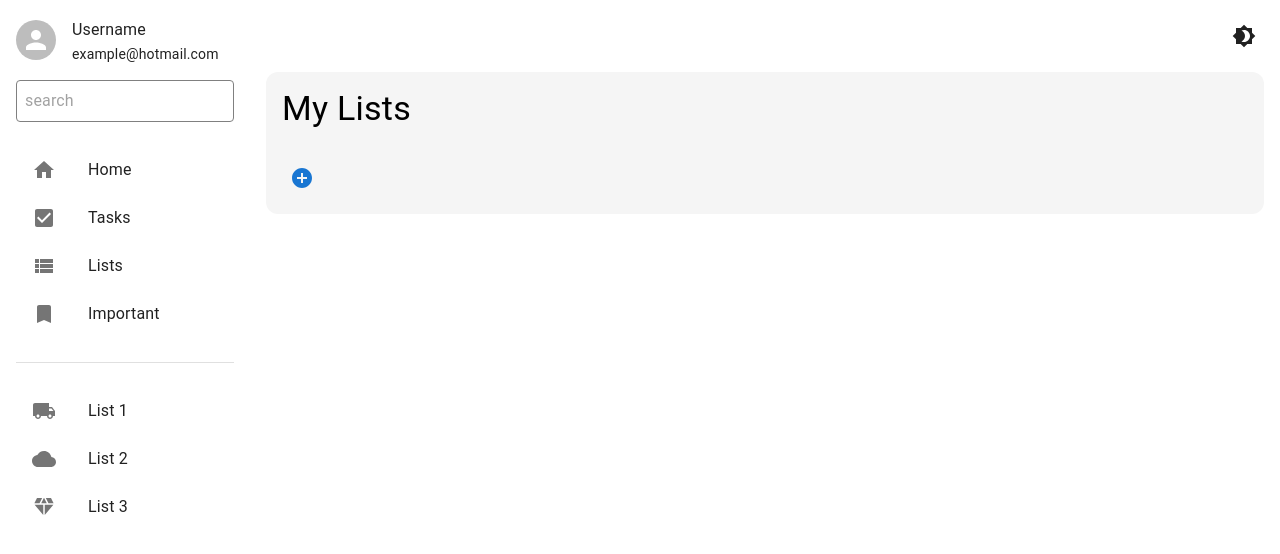
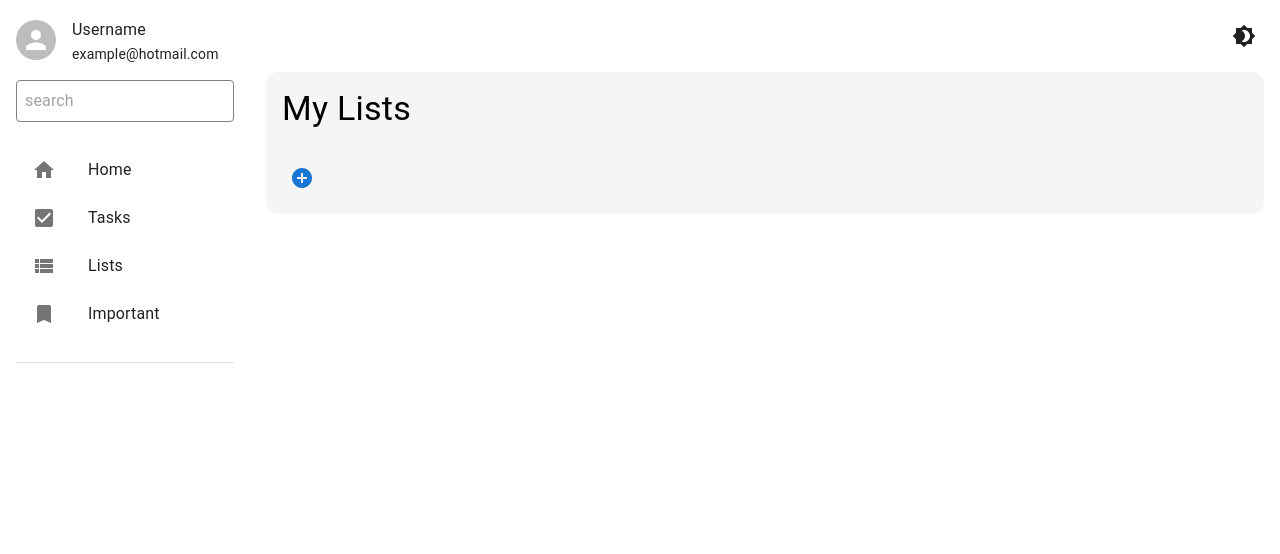
Before and after one commit to up210305/aplicacion_gestion_tareas, a React (Create React App) app in the folder frontend/: page /list in a window 1280 px wide. Shown: the top 554 px of the page. Built offline with nearby package versions, Linux system fonts and the light colour scheme.

Commit message:
12:19 7/19/24 Jalando

```diff
--- a/frontend/src/components/Aside/Aside.js
+++ b/frontend/src/components/Aside/Aside.js
@@ -27,7 +27,7 @@ const Aside = () => {
         }}
       />
       <List>
-        <ListItem button>
+        <ListItem button onClick={() => navigate('/home')}>
           <ListItemIcon>
             <Home />
           </ListItemIcon>
@@ -54,24 +54,7 @@ const Aside = () => {
       </List>
       <Divider style={{ margin: '16px 0' }} />
       <List>
-        <ListItem button>
-          <ListItemIcon>
-            <LocalShipping />
-          </ListItemIcon>
-          <ListItemText primary="List 1" />
-        </ListItem>
-        <ListItem button>
-          <ListItemIcon>
-            <Cloud />
-          </ListItemIcon>
-          <ListItemText primary="List 2" />
-        </ListItem>
-        <ListItem button>
-          <ListItemIcon>
-            <Diamond />
-          </ListItemIcon>
-          <ListItemText primary="List 3" />
-        </ListItem>
+
       </List>
     </div>
   );
--- a/frontend/src/components/Home/Home.js
+++ b/frontend/src/components/Home/Home.js
@@ -1,10 +1,12 @@
+// src/components/Home.js
 import React from 'react';
-import './Home.css';
 
 const Home = () => {
   return (
     <div>
-      <h1>Home Component</h1>
+      <h1>
+        Welcome to home.
+      </h1>
     </div>
   );
 };
--- a/frontend/src/components/Main/Main.js
+++ b/frontend/src/components/Main/Main.js
@@ -1,6 +1,6 @@
 // src/components/Main.js
 import React, { useState, useMemo, useEffect } from 'react';
-import { BrowserRouter as Router, Route, Routes, useLocation, useNavigate } from 'react-router-dom';
+import { BrowserRouter as Router, Route, Routes, useLocation } from 'react-router-dom';
 import { createTheme, ThemeProvider } from '@mui/material/styles';
 import CssBaseline from '@mui/material/CssBaseline';
 import IconButton from '@mui/material/IconButton';
@@ -11,6 +11,7 @@ import SignUp from '../SignUp';
 import QList from '../QList'; // Import QList component
 import Aside from '../Aside';
 import NewList from '../NewList';
+import Home from '../Home'; // Import Home component
 import { Brightness4, WbSunny } from '@mui/icons-material';
 
 function Main() {
@@ -30,14 +31,8 @@ function Main() {
     localStorage.setItem('darkMode', JSON.stringify(darkMode));
   }, [darkMode]);
 
-  const navigate = useNavigate(); // Define navigate using useNavigate hook
-
-  const toggleDarkMode = () => {
-    setDarkMode(!darkMode);
-  };
-
   const location = useLocation();
-  const showAside = location.pathname === '/list';
+  const showAside = location.pathname === '/list' || location.pathname === '/home';
 
   return (
     <ThemeProvider theme={theme}>
@@ -46,15 +41,16 @@ function Main() {
         {showAside && <Aside />}
         <Box sx={{ flex: 1, p: 2 }}>
           <Box sx={{ display: 'flex', justifyContent: 'flex-end', alignItems: 'center', mb: 2 }}>
-            <IconButton onClick={toggleDarkMode} color="inherit">
+            <IconButton onClick={() => setDarkMode(!darkMode)} color="inherit">
               {darkMode ? <WbSunny /> : <Brightness4 />}
             </IconButton>
           </Box>
           <Routes>
             <Route path="/" element={<SignIn darkMode={darkMode} />} />
-            <Route path="/sign-up" element={<SignUp darkMode={darkMode} />} />
-            <Route path="/list" element={<QList darkMode={darkMode} />} /> {/* Update route for QList */}
+            <Route path="/signup" element={<SignUp darkMode={darkMode} />} />
+            <Route path="/list" element={<QList darkMode={darkMode} />} />
             <Route path="/new-list" element={<NewList darkMode={darkMode} />} />
+            <Route path="/home" element={<Home />} /> {/* Add route for Home */}
           </Routes>
         </Box>
       </Box>
--- a/frontend/src/components/SignIn/SignIn.js
+++ b/frontend/src/components/SignIn/SignIn.js
@@ -69,7 +69,7 @@ export default function SignIn() {
             autoComplete="current-password"
           />
           {/* Integrate the SignIn button with Link to navigate to List */}
-          <Link component={RouterLink} to="/list" style={{ textDecoration: 'none' }}>
+          <Link component={RouterLink} to="/home" style={{ textDecoration: 'none' }}>
             <Button
               type="submit"
               fullWidth
```
